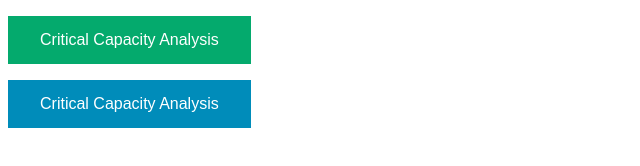
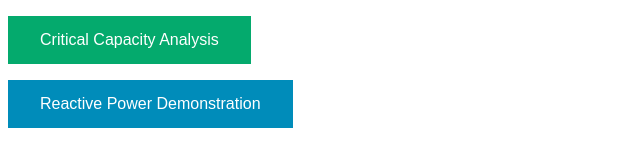
Before and after one commit to BrettDonno/BrettDonno.github.io, a plain HTML site: page index.html in a window 1280 px wide. Shown: the whole page, without its empty margins (0-640 px from the left). Drawn offline with Linux system fonts and the light colour scheme.

Commit message:
Update index.html

```diff
--- a/index.html
+++ b/index.html
@@ -36,7 +36,7 @@
  </p>
 
     <p>
-         <button class="button button2" onclick = " location.href = 'https://brettdonno.github.io/ReactivePowerDemo/'; " > Critical Capacity Analysis</button>
+         <button class="button button2" onclick = " location.href = 'https://brettdonno.github.io/ReactivePowerDemo/'; " > Reactive Power Demonstration</button>
 
     </p>
      <!-- <button class="button button3"> [PLACEHOLDER TEXT} </button> -->
```
